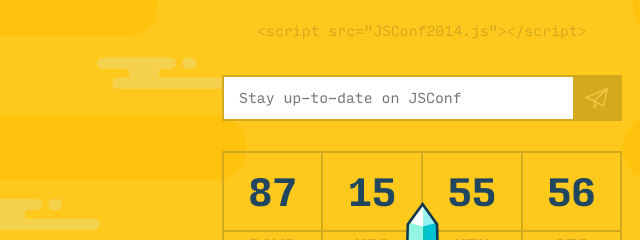
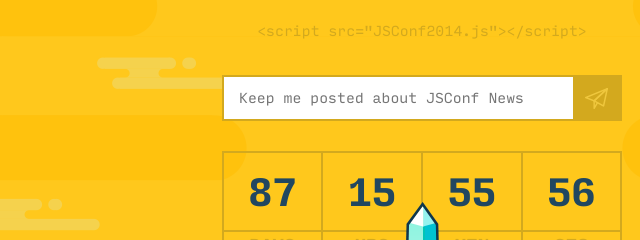
Before and after one commit to rauchg/jsconfar, a plain HTML site: page index.html in a window 1280 px wide. Shown: the part 265-505 px from the top of the page, 218-858 px from the left. Drawn offline with Linux system fonts and the light colour scheme; some packages are replaced by stand-ins of ours.

Commit message:
Changed the CTA

```diff
--- a/index.html
+++ b/index.html
@@ -114,7 +114,7 @@
 
         <form class="signup-form" action="http://devthought.us4.list-manage.com/subscribe/post?u=33875ea2facba4ce8d8bc0d66&amp;id=8c9110b9d4" validate method="post" target="_blank">
           <div class="input-group">
-            <input type="email" name="EMAIL" value="" placeholder="Stay up-to-date on JSConf" required />
+            <input type="email" name="EMAIL" value="" placeholder="Keep me posted about JSConf News" required />
             <span class="submit"><button type="submit"><span class="icon icon-send-yellow"></span></button></span>
           </div>
           <input type="hidden" name="b_33875ea2facba4ce8d8bc0d66_8c9110b9d4" tabindex="-1" value="">
```
